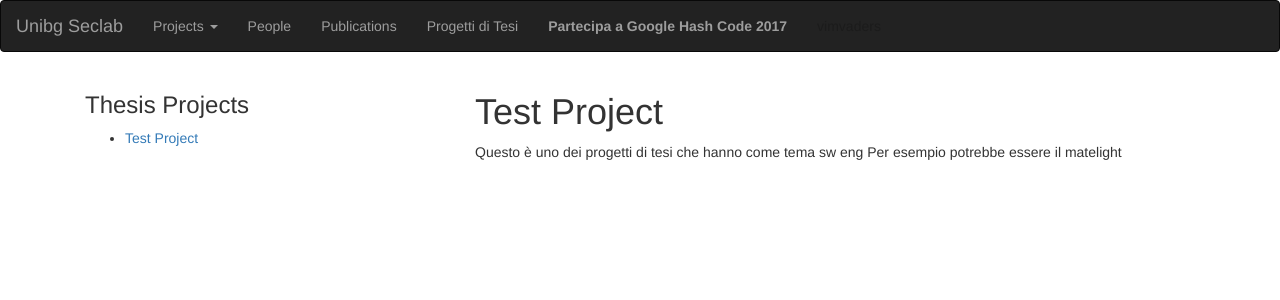
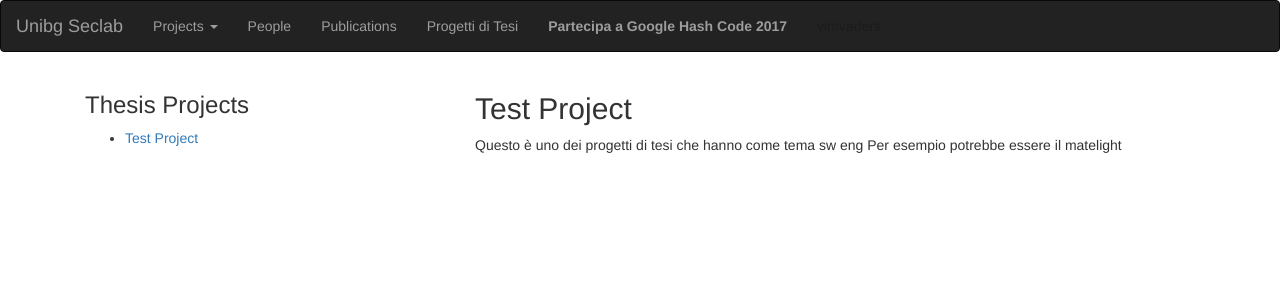
Before and after one commit to unibg-seclab/unibg-seclab.github.io, a Jekyll site: the page built from _thesis_projects/marco.md, in a window 1280 px wide. Shown: the top 300 px of the page. Built offline with Jekyll 4.4.1, drawn with Linux system fonts in a browser that asks for light colours; nearby versions of some CDN libraries.

Commit message:
change title dimension

```diff
--- a/_layouts/sidebar-left.html
+++ b/_layouts/sidebar-left.html
@@ -14,7 +14,7 @@
           </div>
           <div class="col-md-8">
             <div class="content">
-              {% if page.title %}<h1>{{ page.title }}</h1>{% endif %}
+              {% if page.title %}<h2>{{ page.title }}</h2>{% endif %}
               {{ content }}
 
             </div>
```
